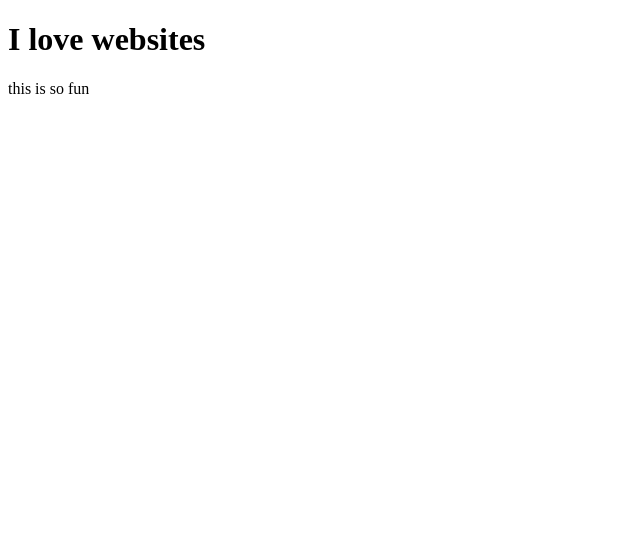
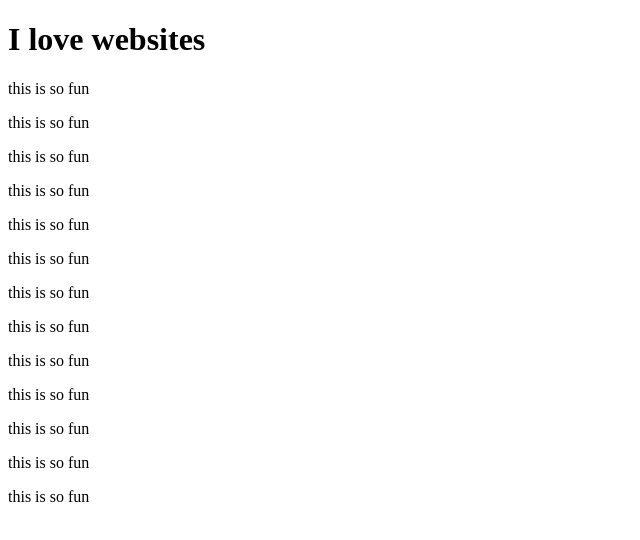
Before and after one commit to laukart/PetProject, a plain HTML site: page index.html in a window 1280 px wide. Shown: the whole page, without its empty margins (0-640 px from the left). Drawn offline with Linux system fonts and the light colour scheme.

Commit message:
add more pp

```diff
--- a/index.html
+++ b/index.html
@@ -8,5 +8,17 @@
 	<body>
 		<h1>I love websites</h1>
 		<p>this is so fun</p>
+		<p>this is so fun</p>
+		<p>this is so fun</p>
+		<p>this is so fun</p>
+		<p>this is so fun</p>
+		<p>this is so fun</p>
+		<p>this is so fun</p>
+		<p>this is so fun</p>
+		<p>this is so fun</p>
+		<p>this is so fun</p>
+		<p>this is so fun</p>
+		<p>this is so fun</p>
+		<p>this is so fun</p>
 	</body>
 </html>
```
